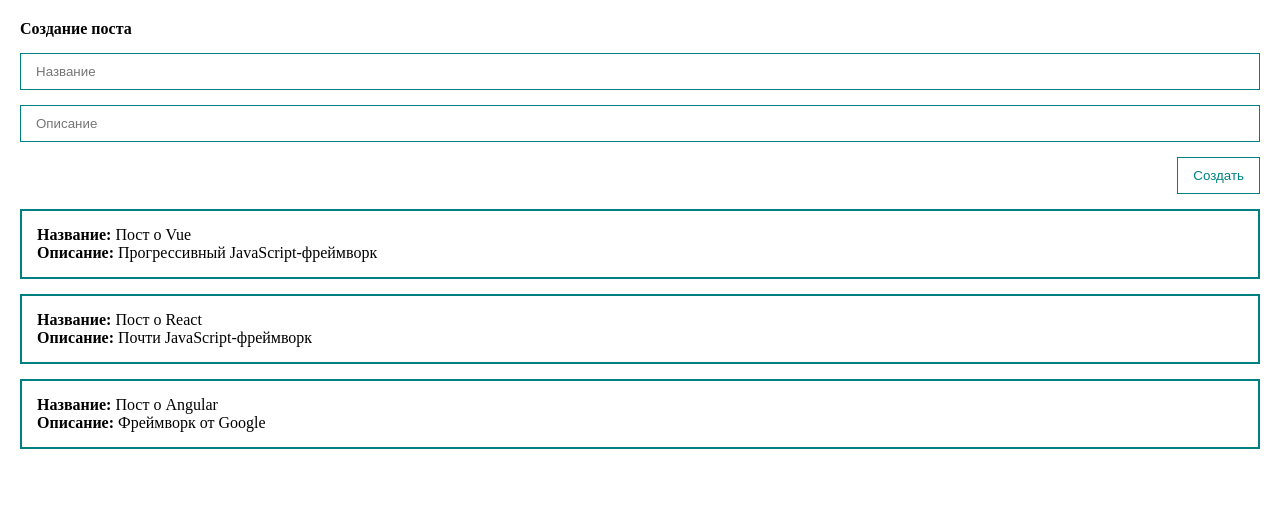
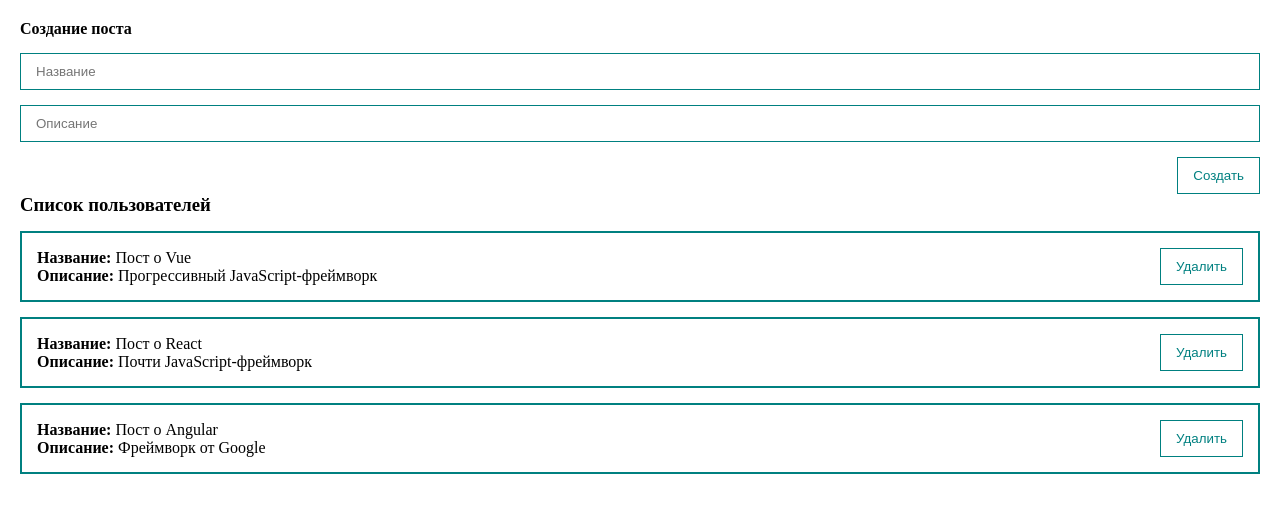
Before and after one commit to AlekseyYuriev/vue-training-project, a Vue app: page / in a window 1280 px wide. Shown: the top 512 px of the page. Built offline with nearby package versions, Linux system fonts and the light colour scheme.

Commit message:
feat: UI my-button and my-input added

```diff
--- a/src/components/PostForm.vue
+++ b/src/components/PostForm.vue
@@ -1,24 +1,21 @@
 <template>
   <form @submit.prevent>
     <h4>Создание поста</h4>
-    <input
-      v-model="post.title"
-      class="input"
-      type="text"
-      placeholder="Название"
-    />
-    <input
-      v-model="post.body"
-      class="input"
-      type="text"
-      placeholder="Описание"
-    />
-    <button class="btn" @click="createPost">Создать</button>
+    <my-input v-model="post.title" type="text" placeholder="Название" />
+    <my-input v-model="post.body" type="text" placeholder="Описание" />
+    <my-button
+      class="btn"
+      @click="createPost"
+      style="align-self: flex-end; margin-top: 15px"
+      >Создать</my-button
+    >
   </form>
 </template>
 
 <script>
+import MyInput from './UI/MyInput.vue';
 export default {
+  components: { MyInput },
   data() {
     return {
       post: {
@@ -45,20 +42,4 @@
   display: flex;
   flex-direction: column;
 }
-
-.input {
-  width: 100%;
-  border: 1px solid teal;
-  padding: 10px 15px;
-  margin-top: 15px;
-}
-
-.btn {
-  margin-top: 15px;
-  align-self: flex-end;
-  padding: 10px 15px;
-  background: none;
-  color: teal;
-  border: 1px solid teal;
-}
 </style>
--- /dev/null
+++ b/src/components/PostItem.vue
@@ -0,0 +1,33 @@
+<template>
+  <div class="post">
+    <div>
+      <div><strong>Название:</strong> {{ post.title }}</div>
+      <div><strong>Описание:</strong> {{ post.body }}</div>
+    </div>
+    <div class="post__btns">
+      <my-button>Удалить</my-button>
+    </div>
+  </div>
+</template>
+
+<script>
+export default {
+  props: {
+    post: {
+      type: Object,
+      required: true,
+    },
+  },
+};
+</script>
+
+<style scoped>
+.post {
+  padding: 15px;
+  border: 2px solid teal;
+  margin-top: 15px;
+  display: flex;
+  align-items: center;
+  justify-content: space-between;
+}
+</style>
--- a/src/components/PostList.vue
+++ b/src/components/PostList.vue
@@ -1,12 +1,14 @@
 <template>
-  <div class="post" v-for="post in posts" :key="post.id">
-    <div><strong>Название:</strong> {{ post.title }}</div>
-    <div><strong>Описание:</strong> {{ post.body }}</div>
+  <div>
+    <h3>Список пользователей</h3>
+    <post-item v-for="post in posts" :post="post" :key="post.id" />
   </div>
 </template>
 
 <script>
+import PostItem from './PostItem.vue';
 export default {
+  components: { PostItem },
   props: {
     posts: {
       type: Array,
@@ -16,10 +18,4 @@
 };
 </script>
 
-<style scoped>
-.post {
-  padding: 15px;
-  border: 2px solid teal;
-  margin-top: 15px;
-}
-</style>
+<style scoped></style>
--- /dev/null
+++ b/src/components/UI/MyButton.vue
@@ -0,0 +1,20 @@
+<template>
+  <button class="btn">
+    <slot></slot>
+  </button>
+</template>
+
+<script>
+export default {
+  name: 'my-button',
+};
+</script>
+
+<style scoped>
+.btn {
+  padding: 10px 15px;
+  background: none;
+  color: teal;
+  border: 1px solid teal;
+}
+</style>
--- /dev/null
+++ b/src/components/UI/MyInput.vue
@@ -0,0 +1,26 @@
+<template>
+  <input :value="modelValue" @input="updateInput" class="input" type="text" />
+</template>
+
+<script>
+export default {
+  name: 'my-input',
+  props: {
+    modelValue: [String, Number],
+  },
+  methods: {
+    updateInput(event) {
+      this.$emit('update:modelValue', event.target.value);
+    },
+  },
+};
+</script>
+
+<style scoped>
+.input {
+  width: 100%;
+  border: 1px solid teal;
+  padding: 10px 15px;
+  margin-top: 15px;
+}
+</style>
--- /dev/null
+++ b/src/components/UI/index.js
@@ -0,0 +1,4 @@
+import MyButton from '../UI/MyButton.vue';
+import MyInput from '../UI/MyInput.vue';
+
+export default [MyButton, MyInput];
--- a/src/main.js
+++ b/src/main.js
@@ -1,4 +1,12 @@
-import { createApp } from 'vue'
-import App from './App.vue'
+import { createApp } from 'vue';
+import App from './App.vue';
 
-createApp(App).mount('#app')
+import components from './components/UI';
+
+const app = createApp(App);
+
+components.forEach((component) => {
+  app.component(component.name, component);
+});
+
+app.mount('#app');
```
